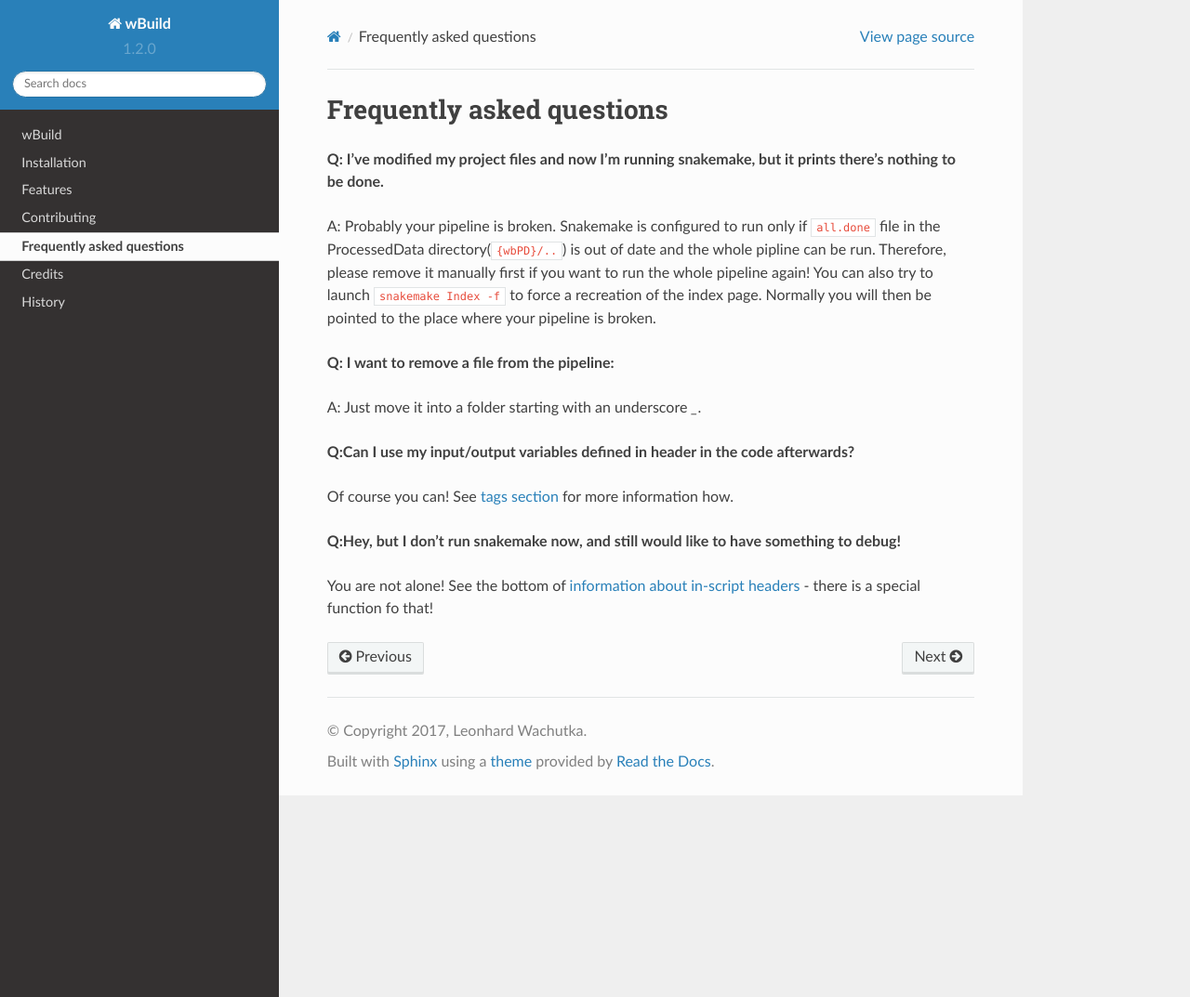
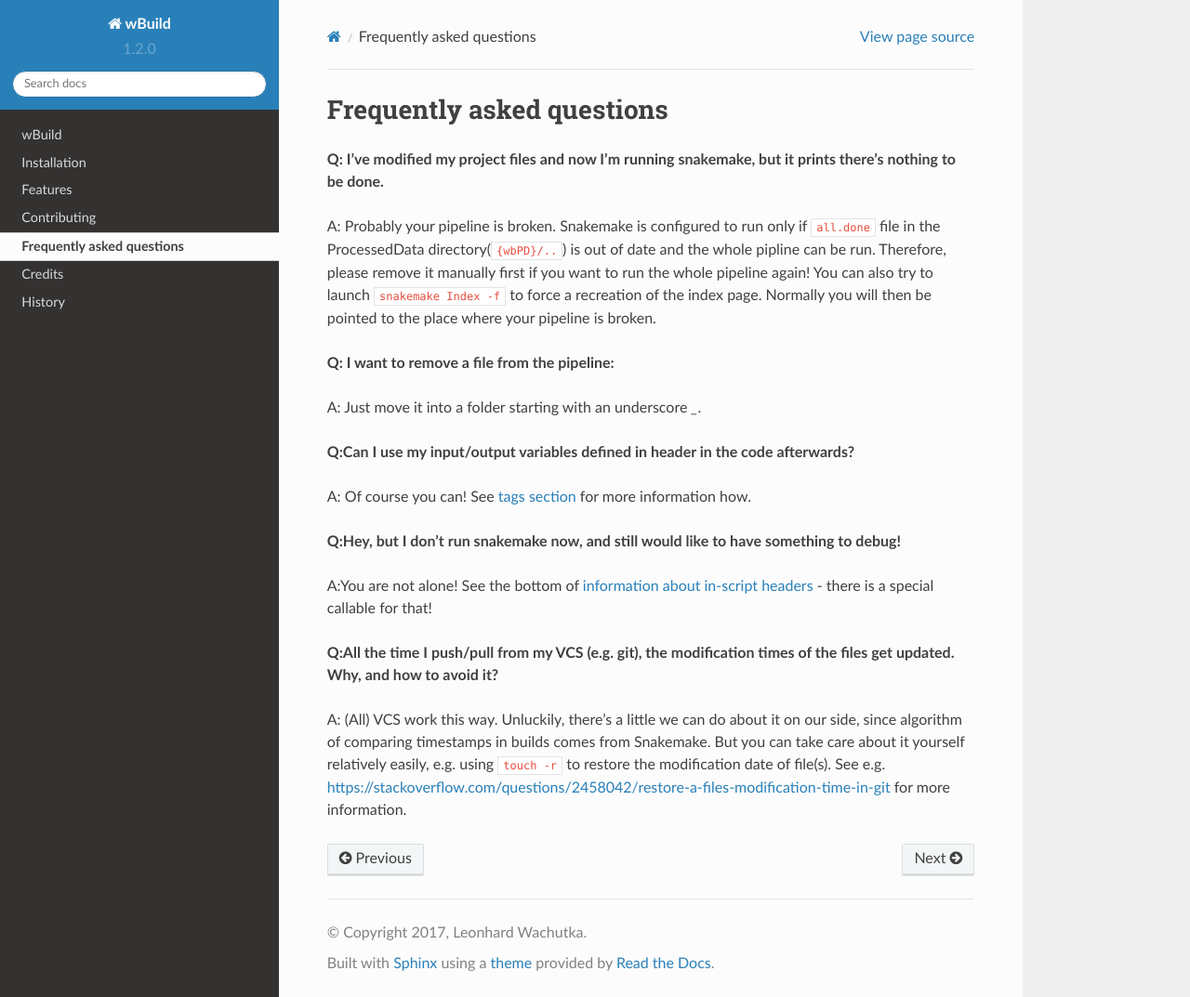
Before and after one commit to gagneurlab/wBuild, a Sphinx documentation site: the page built from docs/faq.rst, in a window 1280 px wide and 1073 px high. Shown: the whole window at 93% size. Built offline with Sphinx 7.4.7 and the Read the Docs theme 2.0.0, drawn with Linux system fonts in a browser that asks for light colours.

Commit message:
Add info about restoring mod. time to FAQ
Resolves #8

additional: docu cosmethics

```diff
--- a/docs/faq.rst
+++ b/docs/faq.rst
@@ -14,8 +14,15 @@ A: Just move it into a folder starting with an underscore `_`.
 
 **Q:Can I use my input/output variables defined in header in the code afterwards?**
 
-Of course you can! See :ref:`tags section <specify-input>` for more information how.
+A: Of course you can! See :ref:`tags section <specify-input>` for more information how.
 
 **Q:Hey, but I don't run snakemake now, and still would like to have something to debug!**
 
-You are not alone! See the bottom of :ref:`information about in-script headers <yaml-headers>` - there is a special function fo that!
+A:You are not alone! See the bottom of :ref:`information about in-script headers <yaml-headers>` - there is a special callable for that!
+
+
+**Q:All the time I push/pull from my VCS (e.g. git), the modification times of the files get updated. Why, and how to avoid it?**
+
+A: (All) VCS work this way. Unluckily, there's a little we can do about it on our side, since algorithm of comparing timestamps in builds comes from Snakemake.
+But you can take care about it yourself relatively easily, e.g. using :code:`touch -r` to restore the modification date of file(s).
+See e.g. https://stackoverflow.com/questions/2458042/restore-a-files-modification-time-in-git for more information.
```
